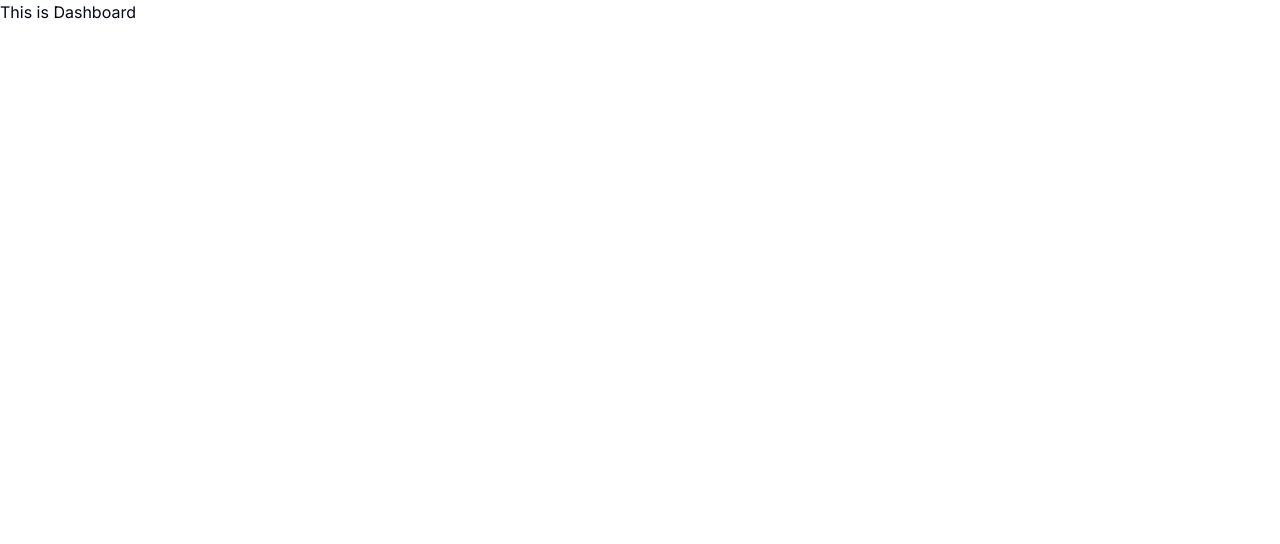
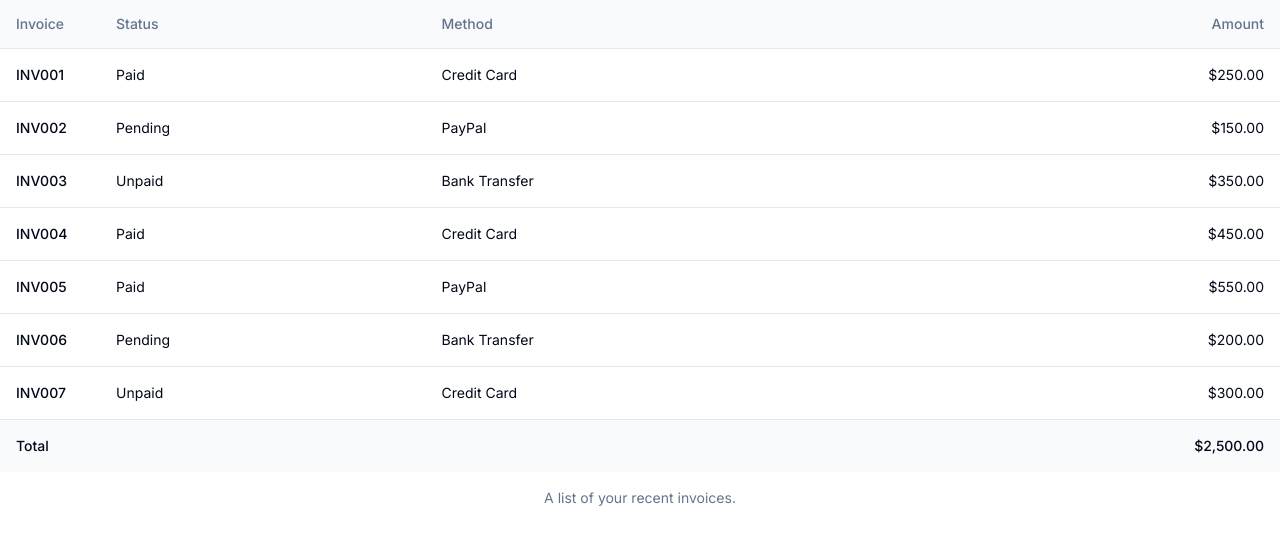
Before and after one commit to CarlosEllerma/FutureExpensesTracker, a Next.js app in the folder login_register/: page /dashboard in a window 1280 px wide. Shown: the top 544 px of the page. Built offline with nearby package versions, Linux system fonts and the light colour scheme.

Commit message:
dummy table in dashboard

```diff
--- a/login_register/src/app/dashboard/page.tsx
+++ b/login_register/src/app/dashboard/page.tsx
@@ -1,8 +1,90 @@
+import {
+  Table,
+  TableBody,
+  TableCaption,
+  TableCell,
+  TableHead,
+  TableHeader,
+  TableRow,
+  TableFooter,
+} from "@/components/ui/table"
+
 
 export default function Dashboard() {
+  const invoices = [
+    {
+      invoice: "INV001",
+      paymentStatus: "Paid",
+      totalAmount: "$250.00",
+      paymentMethod: "Credit Card",
+    },
+    {
+      invoice: "INV002",
+      paymentStatus: "Pending",
+      totalAmount: "$150.00",
+      paymentMethod: "PayPal",
+    },
+    {
+      invoice: "INV003",
+      paymentStatus: "Unpaid",
+      totalAmount: "$350.00",
+      paymentMethod: "Bank Transfer",
+    },
+    {
+      invoice: "INV004",
+      paymentStatus: "Paid",
+      totalAmount: "$450.00",
+      paymentMethod: "Credit Card",
+    },
+    {
+      invoice: "INV005",
+      paymentStatus: "Paid",
+      totalAmount: "$550.00",
+      paymentMethod: "PayPal",
+    },
+    {
+      invoice: "INV006",
+      paymentStatus: "Pending",
+      totalAmount: "$200.00",
+      paymentMethod: "Bank Transfer",
+    },
+    {
+      invoice: "INV007",
+      paymentStatus: "Unpaid",
+      totalAmount: "$300.00",
+      paymentMethod: "Credit Card",
+    },
+  ]
     return (
       <main>
-        This is Dashboard
+
+    <Table>
+      <TableCaption>A list of your recent invoices.</TableCaption>
+      <TableHeader>
+        <TableRow>
+          <TableHead className="w-[100px]">Invoice</TableHead>
+          <TableHead>Status</TableHead>
+          <TableHead>Method</TableHead>
+          <TableHead className="text-right">Amount</TableHead>
+        </TableRow>
+      </TableHeader>
+      <TableBody>
+        {invoices.map((invoice) => (
+          <TableRow key={invoice.invoice}>
+            <TableCell className="font-medium">{invoice.invoice}</TableCell>
+            <TableCell>{invoice.paymentStatus}</TableCell>
+            <TableCell>{invoice.paymentMethod}</TableCell>
+            <TableCell className="text-right">{invoice.totalAmount}</TableCell>
+          </TableRow>
+        ))}
+      </TableBody>
+      <TableFooter>
+        <TableRow>
+          <TableCell colSpan={3}>Total</TableCell>
+          <TableCell className="text-right">$2,500.00</TableCell>
+        </TableRow>
+      </TableFooter>
+    </Table>
       </main>
     );
   }
--- /dev/null
+++ b/login_register/src/components/ui/table.tsx
@@ -0,0 +1,117 @@
+import * as React from "react"
+
+import { cn } from "@/lib/utils"
+
+const Table = React.forwardRef<
+  HTMLTableElement,
+  React.HTMLAttributes<HTMLTableElement>
+>(({ className, ...props }, ref) => (
+  <div className="relative w-full overflow-auto">
+    <table
+      ref={ref}
+      className={cn("w-full caption-bottom text-sm", className)}
+      {...props}
+    />
+  </div>
+))
+Table.displayName = "Table"
+
+const TableHeader = React.forwardRef<
+  HTMLTableSectionElement,
+  React.HTMLAttributes<HTMLTableSectionElement>
+>(({ className, ...props }, ref) => (
+  <thead ref={ref} className={cn("[&_tr]:border-b", className)} {...props} />
+))
+TableHeader.displayName = "TableHeader"
+
+const TableBody = React.forwardRef<
+  HTMLTableSectionElement,
+  React.HTMLAttributes<HTMLTableSectionElement>
+>(({ className, ...props }, ref) => (
+  <tbody
+    ref={ref}
+    className={cn("[&_tr:last-child]:border-0", className)}
+    {...props}
+  />
+))
+TableBody.displayName = "TableBody"
+
+const TableFooter = React.forwardRef<
+  HTMLTableSectionElement,
+  React.HTMLAttributes<HTMLTableSectionElement>
+>(({ className, ...props }, ref) => (
+  <tfoot
+    ref={ref}
+    className={cn(
+      "border-t bg-muted/50 font-medium [&>tr]:last:border-b-0",
+      className
+    )}
+    {...props}
+  />
+))
+TableFooter.displayName = "TableFooter"
+
+const TableRow = React.forwardRef<
+  HTMLTableRowElement,
+  React.HTMLAttributes<HTMLTableRowElement>
+>(({ className, ...props }, ref) => (
+  <tr
+    ref={ref}
+    className={cn(
+      "border-b transition-colors hover:bg-muted/50 data-[state=selected]:bg-muted",
+      className
+    )}
+    {...props}
+  />
+))
+TableRow.displayName = "TableRow"
+
+const TableHead = React.forwardRef<
+  HTMLTableCellElement,
+  React.ThHTMLAttributes<HTMLTableCellElement>
+>(({ className, ...props }, ref) => (
+  <th
+    ref={ref}
+    className={cn(
+      "h-12 px-4 text-left align-middle font-medium text-muted-foreground [&:has([role=checkbox])]:pr-0",
+      className
+    )}
+    {...props}
+  />
+))
+TableHead.displayName = "TableHead"
+
+const TableCell = React.forwardRef<
+  HTMLTableCellElement,
+  React.TdHTMLAttributes<HTMLTableCellElement>
+>(({ className, ...props }, ref) => (
+  <td
+    ref={ref}
+    className={cn("p-4 align-middle [&:has([role=checkbox])]:pr-0", className)}
+    {...props}
+  />
+))
+TableCell.displayName = "TableCell"
+
+const TableCaption = React.forwardRef<
+  HTMLTableCaptionElement,
+  React.HTMLAttributes<HTMLTableCaptionElement>
+>(({ className, ...props }, ref) => (
+  <caption
+    ref={ref}
+    className={cn("mt-4 text-sm text-muted-foreground", className)}
+    {...props}
+  />
+))
+TableCaption.displayName = "TableCaption"
+
+export {
+  Table,
+  TableHeader,
+  TableBody,
+  TableFooter,
+  TableHead,
+  TableRow,
+  TableCell,
+  TableCaption,
+}
```
